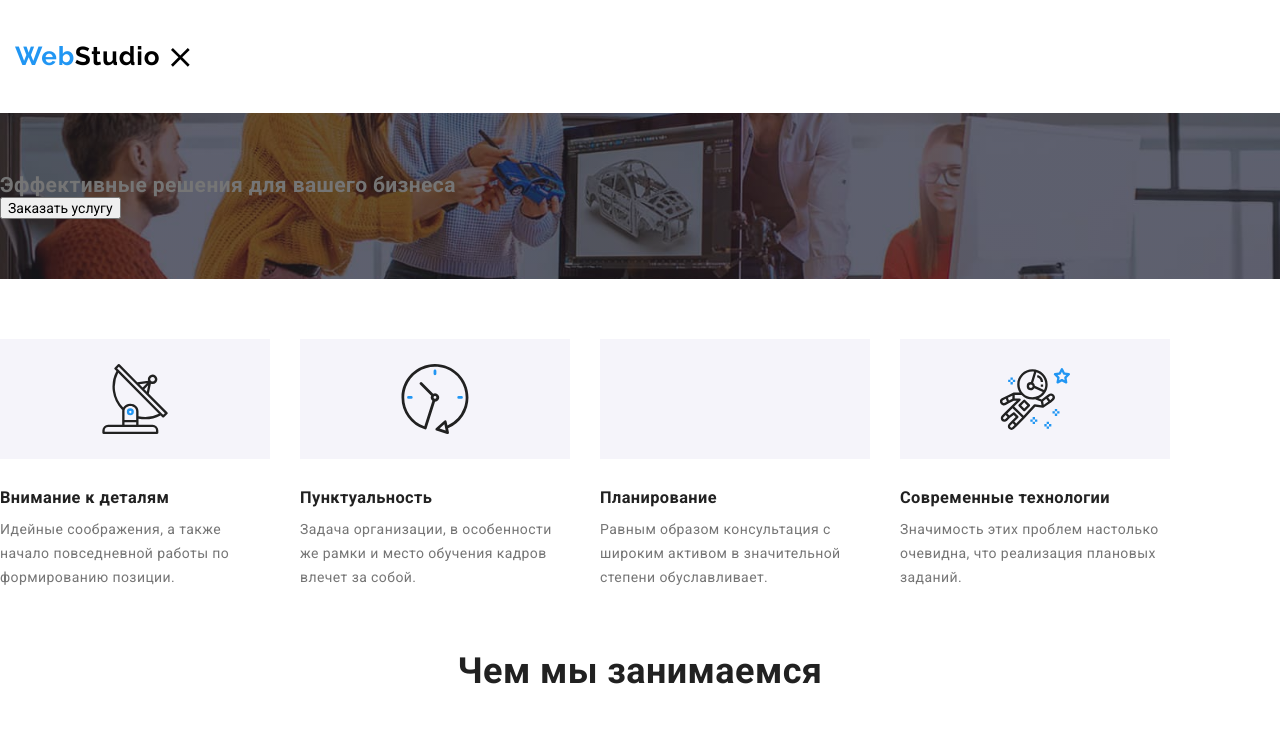
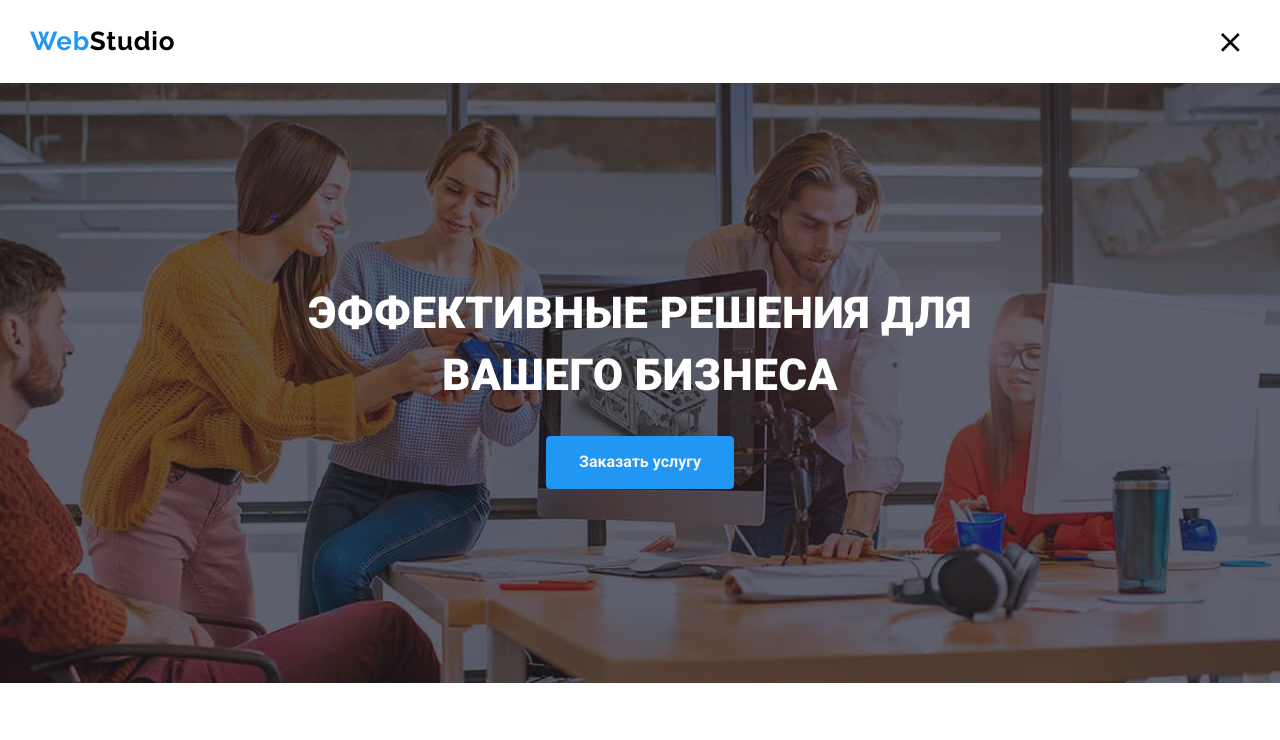
Before and after one commit to ShevchukMykola/-goit-markup-hw-08, a plain HTML site: page index.html in a window 1280 px wide. Shown: the top 740 px of the page. Drawn offline with nearby package versions, Linux system fonts and the light colour scheme.

Commit message:
edit hw8

```diff
--- a/sass/components/_header.scss
+++ b/sass/components/_header.scss
@@ -1,30 +1,19 @@
 .header {
+    padding: 0 15px;
     ul {
         line-height: 1.2;
     }
-    @media screen and (min-width: 320px) {
-        padding: 0 15px;
     &__nav {
         display: flex;
         align-items: center;
         justify-content: space-between;
         min-height: 60px;
-        }
-    }
-    @media screen and (min-width: 768px) {
-        &__nav {
-            display: flex;
-        }
-        &__container {
+        @media screen and (min-width: 768px) and (max-width: 1200px) {
             display: flex;
         }
     }
-    @media screen and (min-width: 1200px) {
-        padding: 15px;
-        &__nav {
-            display: flex;
-        }
     &__container {
+        @media screen and (min-width: 768px) and (max-width: 1200px) {
             display: flex;
         }
     }
--- a/sass/components/_logo.scss
+++ b/sass/components/_logo.scss
@@ -1,5 +1,4 @@
 .header {
-    @media screen and (min-width: 360px) {
     &__logo {
         padding: 16px 0;
         margin-right: auto;
@@ -10,10 +9,7 @@
         font-weight: 700;
         line-height: 1.2;
         letter-spacing: 0.03em;
-        }
-    }
         @media screen and (min-width: 768px) {
-        &__logo {
             padding: 26px 0;
             font-family: "Raleway";
             font-size: 26px;
@@ -21,9 +17,7 @@
             text-decoration: none;
             letter-spacing: 0.03em;
         }
-    }
-    @media screen and (min-width: 1140) {
-        &__logo {
+        @media screen and (min-width: 1200) {
             padding: 24px 0 25px 0;
             font-family: "Raleway";
             font-size: 26px;
--- a/sass/components/_main.scss
+++ b/sass/components/_main.scss
@@ -19,10 +19,14 @@ body {
 
 .section {
     padding: 60px 0;
+    @media screen and (min-widht: 1200px) {
+        padding: 94px 0;
+    }
 }
 
 .container {
     width: 100%;
-    margin-left: auto;
-    margin-right: auto;
+    padding-left: 15px;
+    padding-right: 15px;
+    margin: 0 auto;
 }
--- a/sass/layout/_benefits.scss
+++ b/sass/layout/_benefits.scss
@@ -1,53 +1,108 @@
   .list__benefits {
+      width: 450px;
+      margin-left: auto;
+      margin-right: auto;
+      margin-bottom: 30px;
+      @media screen and (min-width: 768px) {
+          width: 354px;
+      }
+      @media screen and (min-width: 1200px) {
           width: 270px;
+      }
       &::before {
           display: block;
           content: "";
-  min-width: 270px;
+          min-width: 450px;
           height: 120px;
           margin-bottom: 30px;
-
           background-color: var(--background-button);
           background-repeat: no-repeat;
-  background-position: center;}
+          background-position: center;
+          @media screen and (min-width: 768px) {
+              min-width: 354px;
+              display: flex;
           }
-.benefits{
+          @media screen and (min-width: 1200px) {
+              min-width: 270px;
+              display: flex;
+          }
+      }
+  }
+
+  .benefits {
       &__list {
-  display: flex;}
+          display: block;
+          @media screen and (min-width: 768px) {
+              display: flex;
+              flex-wrap: wrap;
+          }
+          @media screen and (min-width: 1200px) {
+              display: flex;
+          }
+      }
       &-logo {
+          display: block;
+          margin-bottom: 30px;
+          min-height: 120px;
+          min-width: 450px;
+          background-color: var(--background-button);
+          border-radius: 4px;
+          @media screen and (min-width: 768px) {
               display: flex;
-  margin-bottom: 30px;
+              align-items: center;
               justify-content: center;
+          }
+          @media screen and (min-width: 1200px) {
+              display: flex;
               align-items: center;
-
-  min-height: 120px;
-  min-width: 270px;
-  background-color: var(--background-button);
-  border-radius: 4px;}
+              justify-content: center;
+          }
+      }
       &__title {
           margin-bottom: 10px;
- color: var(--text-title-color);}
-  & > .benefits__title {
+          color: var(--text-title-color);
+          text-align: center;
           font-size: 14px;
           font-weight: 700;
           line-height: 1.2;
-  text-transform: uppercase;}
+          text-transform: uppercase;
       }
-.benefits__list .list__benefits + .list__benefits {
+      // &>.benefits__title {
+      //     font-size: 14px;
+      //     font-weight: 700;
+      //     line-height: 1.2;
+      //     text-transform: uppercase;
+      // }
+  }
+
+  @media screen and (min-width: 768px) {
+      .list__benefits:nth-child(2n) {
           margin-left: 30px;
       }
+  }
+
+  @media screen and (min-width: 1200px) {
+      .benefits__list.list__benefits+.list__benefits {
+          margin-left: 30px;
+      }
+  }
+
   .icon-antenna::before {
       background-image: url(../img/antenna.svg);
   }
+
   .icon-clock::before {
       background-image: url(../img/clock.svg);
   }
+
   .icon-computer::before {
       background-image: url(../img/computer.svg);
   }
+
   .icon-spaceman::before {
       background-image: url(../img/spaceman.svg);
   }
+
   .list__paragraph {
       line-height: 1.7;
   }
--- a/sass/layout/_hero.scss
+++ b/sass/layout/_hero.scss
@@ -1,65 +1,74 @@
-
-@media screen and (min-width: 400px) {
             .hero {
                 display: block;
                 width: 100%;
-    background-image: linear-gradient(to top, #2f303a66, #2f303a66),
-    url(../img/header.jpg);
+                height: 600px;
+                background-image: linear-gradient(to top, #2f303a66, #2f303a66), url(../img/header.jpg);
                 background-repeat: no-repeat;
                 background-position: center;
-  background-size: cover;}
+                background-size: cover;
+                @media screen and (min-width: 320px) and (max-width: 1200px) {
+                    height: 400px
+                }
                 &__title {
-  padding-left: 42px;
+                    padding-top: 140px;
+                    margin-left: auto;
+                    margin-right: auto;
                     margin-bottom: 30px;
+                    color: #ffffff;
                     max-width: 696px;
-  color: #ffffff;
-
                     font-size: 44px;
                     font-weight: 900;
                     line-height: 1.4;
-
-  text-transform: uppercase;}
+                    text-transform: uppercase;
+                    text-align: center;
+                    @media screen and (min-width: 320px) and (max-width: 1200px) {
+                        padding-top: 58px;
+                        margin-left: auto;
+                        margin-right: auto;
+                        margin-bottom: 30px;
+                        max-width: 360px;
+                        font-size: 26px;
+                        line-height: 1.6;
+                        text-align: center;
+                        letter-spacing: 0.06em;
+                    }
+                }
                 &__buttom {
-  display: inline-block;
+                    display: block;
+                    margin-left: auto;
+                    margin-right: auto;
                     border-radius: 4px;
                     border: 1px solid var(--text-nav-color);
                     padding: 10px 32px;
-
                     min-height: 50px;
-
                     background-color: var(--text-nav-color);
                     color: var(--background-button);
-
                     cursor: pointer;
-
                     font-family: inherit;
                     font-size: 16px;
                     font-weight: 700;
                     line-height: 1.9;
-
                     transition-duration: 250ms;
                     transition-timing-function: cubic-bezier(0.4, 0, 0.2, 1);
                     &:hover,
                     &:focus {
                         border: 1px solid var(--buttom-hover);
                         background-color: var(--buttom-hover);
-  color: #fff;}}
+                        color: #fff;
                     }
+                }
+            }
+
             // padding-top: 200px;
             // padding-bottom: 200px;
-
             // min-height: 600px;
-
             // letter-spacing: 0.06em;
             // text-align: center;
-
             // max-width: 1600px;
             // height: 600px;
             // margin-left: auto;
             // margin-right: auto;
-
-
-// .container__hero {
+            // .container__hero
             //   padding-left: 237px;
             //   padding-right: 237px;
-// }
+            //
```
Also changed, not shown: css/main.css, css/main.min.css, dist/css/main.min.css, 3 other files. Lines whose indentation alone changed are shown as unchanged.
